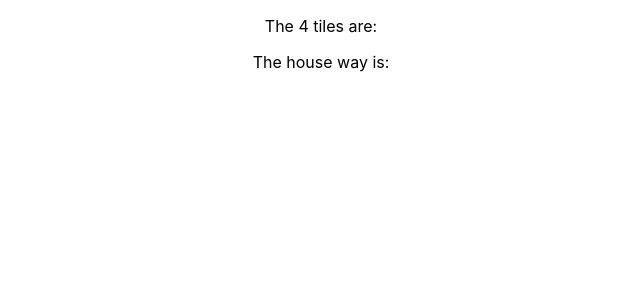
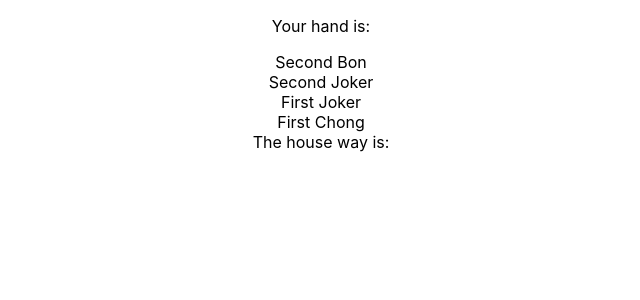
Before and after one commit to vibraniumforge/pai-gow-tiles, a React (Create React App) app: page / in a window 1280 px wide. Shown: the top 300 px of the page, without its empty margins (319-959 px from the left). Built offline with nearby package versions, Linux system fonts and the light colour scheme.

Commit message:
worked on houseway

```diff
--- a/src/App.js
+++ b/src/App.js
@@ -1,43 +1,53 @@
 import React, { Component } from "react";
 import { deck, shuffleDeck } from "./helpers/deckHelper.js";
-// import { houseWay } from "./helpers/houseWay.js";
+import { houseWay } from "./helpers/houseWay.js";
 
 class App extends Component {
   state = {
     deck: shuffleDeck(deck),
     handOf4: [],
-    hand: []
+    houseWayHand: []
   };
 
   componentDidMount() {
     let handOf4 = [];
+    const { deck } = this.state;
+    console.log(deck);
     for (let i = 0; i < 4; i++) {
-      let index = Math.floor(Math.random() * 32);
-      const tile = deck.slice(index, 1);
+      let index = Math.floor(Math.random() * deck.length);
+      const tile = this.state.deck.splice(index, 1)[0];
       handOf4.push(tile);
     }
-    this.setState({ handOf4: handOf4 });
+    this.setState({ handOf4: handOf4 }, () => this.setHouseWay());
   }
 
-  houseWay = () => {
-    // const houseWay = houseWay(this.state.hand);
-    // this.setState({ hand: houseWay });
+  setHouseWay = () => {
+    const houseWayAr = houseWay(this.state.handOf4);
+    this.setState({ houseWayHand: houseWayAr });
   };
 
   render() {
     const fourTiles = this.state.handOf4.map((card, index) => {
       return (
-        <div key={index} id="tile-{index}">
+        <div key={index} id={`tile-${index}`}>
           {card.name}
         </div>
       );
     });
+    // const houseWayHand = this.state.houseWayHand.map((card, index) => {
+    //   return (
+    //     <div key={index} id={`tile-${index}`}>
+    //       {card.name}
+    //     </div>
+    //   );
+    // });
     return (
       <React.Fragment>
         <div className="app">
-          <p>The 4 tiles are:</p>
+          <p>Your hand is:</p>
           {fourTiles}
-          <p>The house way is:</p>
+          The house way is:
+          {/* {houseWayHand} */}
         </div>
       </React.Fragment>
     );
```
